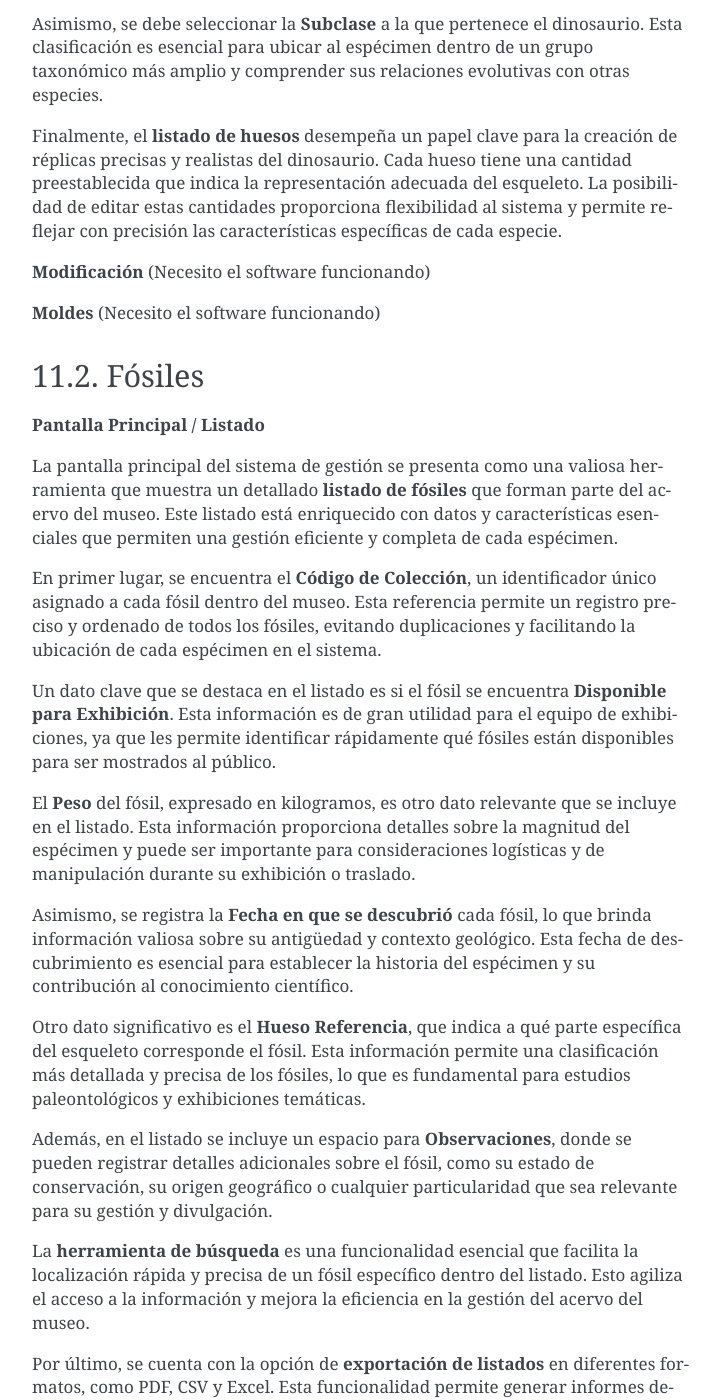
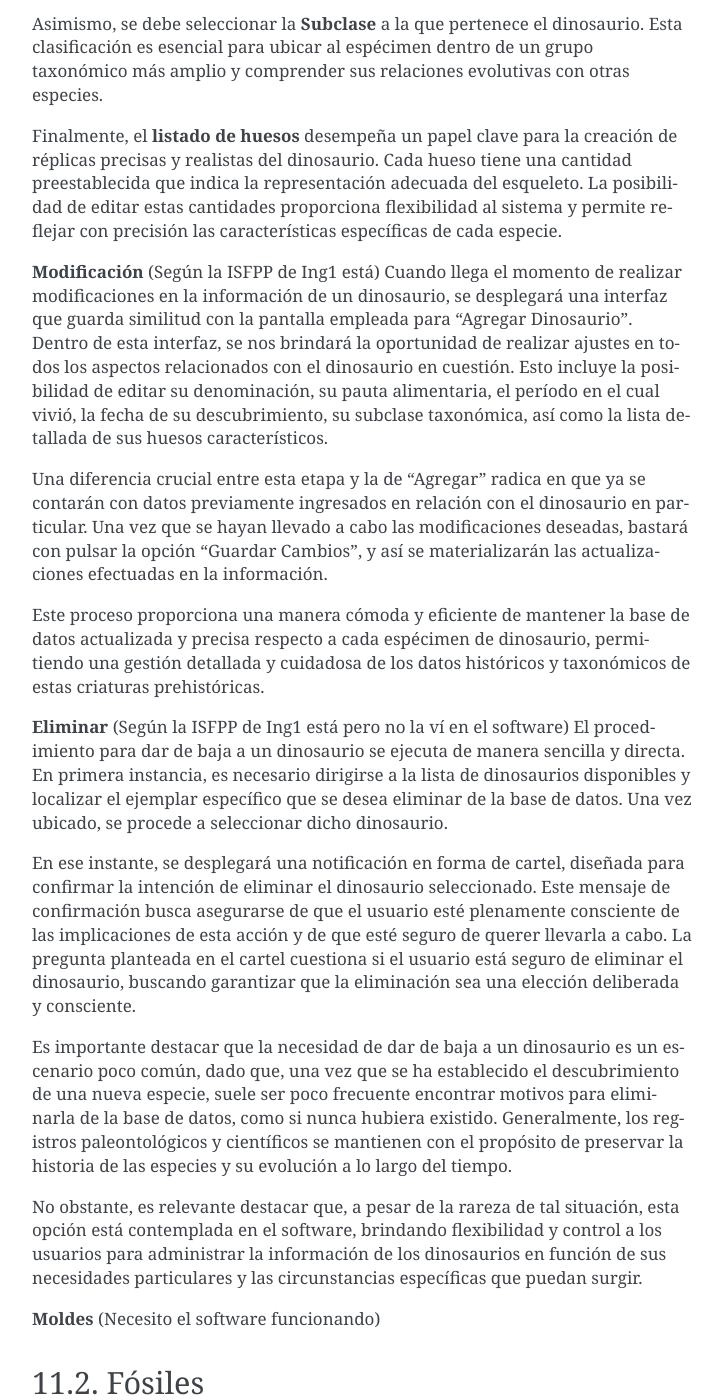
Before and after one commit to UNPSJB/mef, a Sphinx documentation site: the page built from docs/sections/coleccion.rst, in a window 1280 px wide and 1400 px high, scrolled down 1870 px. Shown: the whole window, without its empty margins (388-1110 px from the left). Built offline with Sphinx 7.4.7, drawn with Linux system fonts in a browser that asks for light colours; some of the changed text lies outside the part shown.

Commit message:
Avanzando con el manual.

```diff
--- a/docs/sections/coleccion.rst
+++ b/docs/sections/coleccion.rst
@@ -77,7 +77,44 @@ adecuada del esqueleto. La posibilidad de editar estas cantidades proporciona fl
 y permite reflejar con precisión las características específicas de cada especie.
 
 **Modificación**
-(Necesito el software funcionando)
+(Según la ISFPP de Ing1 está)
+Cuando llega el momento de realizar modificaciones en la información de un dinosaurio, se desplegará una
+interfaz que guarda similitud con la pantalla empleada para "Agregar Dinosaurio". Dentro de
+esta interfaz, se nos brindará la oportunidad de realizar ajustes en todos los aspectos relacionados con el
+dinosaurio en cuestión. Esto incluye la posibilidad de editar su denominación, su pauta alimentaria, el período
+en el cual vivió, la fecha de su descubrimiento, su subclase taxonómica, así como la lista detallada de sus
+huesos característicos.
+
+Una diferencia crucial entre esta etapa y la de "Agregar" radica en que ya se contarán con datos previamente
+ingresados en relación con el dinosaurio en particular. Una vez que se hayan llevado a cabo las modificaciones
+deseadas, bastará con pulsar la opción "Guardar Cambios", y así se materializarán las actualizaciones
+efectuadas en la información.
+
+Este proceso proporciona una manera cómoda y eficiente de mantener la base de datos actualizada y precisa
+respecto a cada espécimen de dinosaurio, permitiendo una gestión detallada y cuidadosa de los datos históricos
+y taxonómicos de estas criaturas prehistóricas.
+
+**Eliminar**
+(Según la ISFPP de Ing1 está pero no la ví en el software)
+El procedimiento para dar de baja a un dinosaurio se ejecuta de manera sencilla y directa. En primera instancia,
+es necesario dirigirse a la lista de dinosaurios disponibles y localizar el ejemplar específico que se desea
+eliminar de la base de datos. Una vez ubicado, se procede a seleccionar dicho dinosaurio.
+
+En ese instante, se desplegará una notificación en forma de cartel, diseñada para confirmar la intención de
+eliminar el dinosaurio seleccionado. Este mensaje de confirmación busca asegurarse de que el usuario esté
+plenamente consciente de las implicaciones de esta acción y de que esté seguro de querer llevarla a cabo. La
+pregunta planteada en el cartel cuestiona si el usuario está seguro de eliminar el dinosaurio, buscando
+garantizar que la eliminación sea una elección deliberada y consciente.
+
+Es importante destacar que la necesidad de dar de baja a un dinosaurio es un escenario poco común, dado que,
+una vez que se ha establecido el descubrimiento de una nueva especie, suele ser poco frecuente encontrar
+motivos para eliminarla de la base de datos, como si nunca hubiera existido. Generalmente, los registros
+paleontológicos y científicos se mantienen con el propósito de preservar la historia de las especies y su
+evolución a lo largo del tiempo.
+
+No obstante, es relevante destacar que, a pesar de la rareza de tal situación, esta opción está contemplada en
+el software, brindando flexibilidad y control a los usuarios para administrar la información de los dinosaurios
+en función de sus necesidades particulares y las circunstancias específicas que puedan surgir.
 
 **Moldes**
 (Necesito el software funcionando)
@@ -161,7 +198,25 @@ Colección** ingresado ya existe en la base de datos. En caso de que el código
 notificará al usuario y no permitirá agregar el fósil nuevamente, evitando así duplicaciones y manteniendo
 la integridad de la información.
 
-**Baja (No sé si va)**
+**Baja (Sí, va)**
+
+El proceso para eliminar un fósil es sumamente sencillo y directo. Primeramente, se requiere seleccionar el
+fósil específico que se desea eliminar del listado de fósiles disponibles. Esto se logra mediante un simple
+clic sobre el fósil en cuestión. Una vez que se ha realizado esta selección, se hace visible el símbolo
+distintivo de "Eliminación".
+
+En contraste con algunas acciones de eliminación que podrían carecer de confirmación, en este caso, al activar
+la eliminación de un fósil, se nos presentará un mensaje de confirmación. La relevancia de este mensaje radica
+en que, una vez que el fósil es eliminado, no existe la posibilidad de recuperarlo y restaurarlo en el sistema.
+Por ende, la confirmación tiene el propósito de asegurarse de que el usuario está plenamente consciente de la
+decisión irreversible que está tomando.
+
+De manera similar al enfoque adoptado para la gestión de datos relacionados con los dinosaurios, la necesidad
+de eliminar un fósil es poco común. Esto se debe a que, una vez que un fósil ha sido descubierto y agregado al
+sistema, carece de motivos para desaparecer de la base de datos. Los registros paleontológicos tienen como
+finalidad principal preservar la historia y evolución de estas valiosas piezas de la historia natural, lo que
+hace que la eliminación de fósiles sea una situación infrecuente y excepcional.
+
 **Modificación (No sé si va)**
 
 
@@ -223,6 +278,22 @@ del museo. Al contar con esta funcionalidad, se asegura que la información de l
 y clasificada adecuadamente, lo que resulta fundamental para brindar una experiencia educativa y cultural
 completa a los visitantes.
 
-**Baja (No sé si va)**
+**Baja (Sí va)**
+El procedimiento para dar de baja una subclase es bastante simple y directo. En primer lugar, se debe
+seleccionar la subclase específica que se desea eliminar del listado de subclases disponibles. Esto se logra
+eligiendo la subclase en cuestión directamente de la lista de subclases.
+
+Una vez efectuada la selección, se desencadena una etapa de confirmación. En este punto, se muestra un mensaje
+en forma de cartel que busca asegurarse de la intención del usuario. Este mensaje de confirmación tiene como
+finalidad verificar si se está seguro de eliminar la subclase en cuestión.
+
+Es esencial destacar que, en el caso de eliminar una subclase, no existe la posibilidad de revertir esta
+acción. Una vez eliminada, la subclase no puede ser restaurada en el sistema.
+
+Si bien es poco común encontrarse en la situación de dar de baja una subclase, ya que estas subclasificaciones
+son fundamentales en la taxonomía de los dinosaurios, se mantiene disponible esta opción dentro del sistema.
+La razón detrás de esto radica en la flexibilidad y control que se brinda al Jefe de Colección, quien podría
+tener razones particulares para ejecutar esta acción a nivel de administración de la base de datos.
+
 **Modificación**
-(Necesito el software funcionando)
+(Sí va)
```
